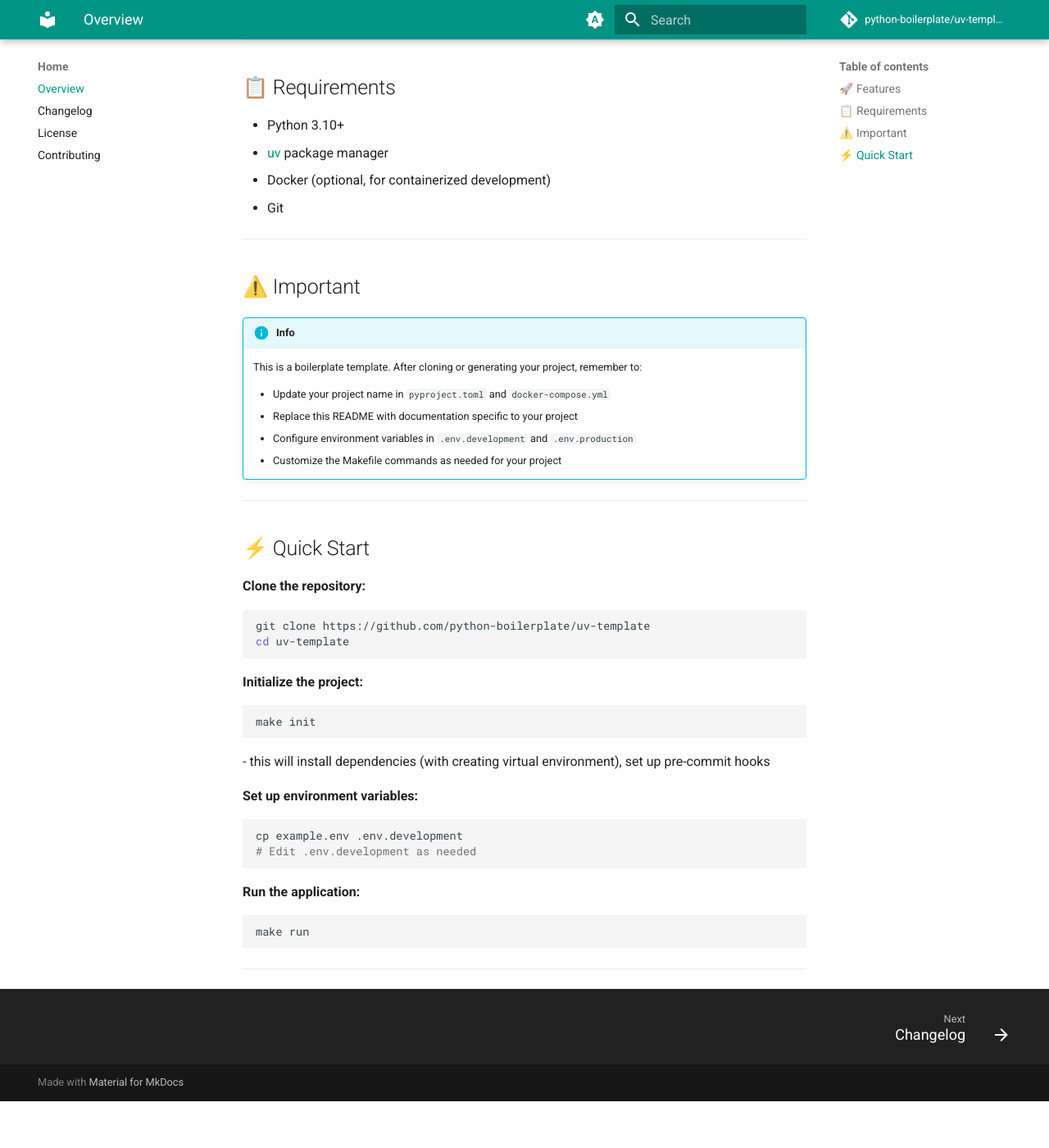
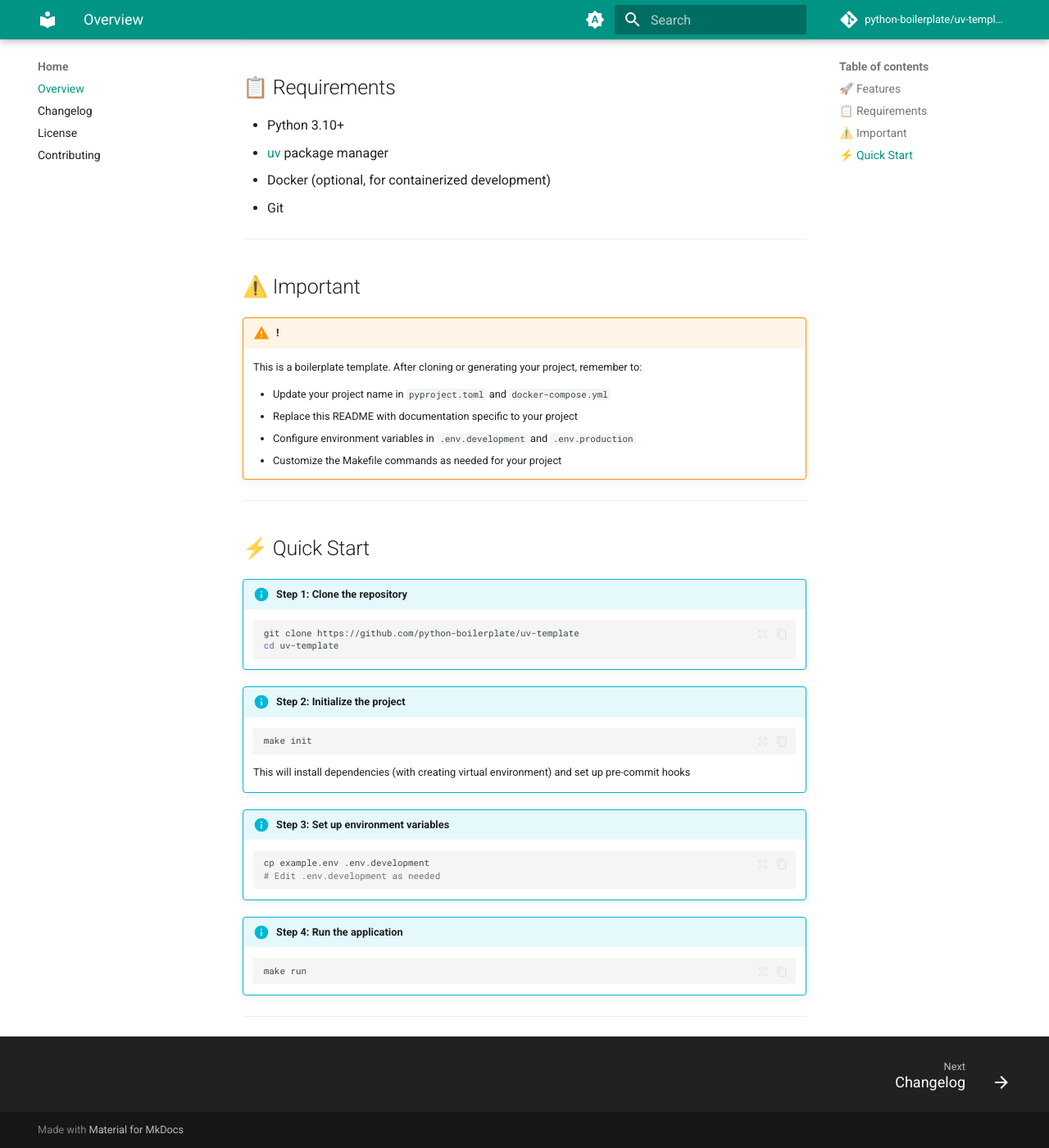
Before and after one commit to python-boilerplate/uv-template, an MkDocs documentation site: the page built from docs/index.md, in a window 1280 px wide and 1400 px high, scrolled down 957 px. Shown: the whole window at 82% size. Built offline with MkDocs 1.6.1 and Material for MkDocs 9.7.7, drawn with Linux system fonts in a browser that asks for light colours; comment, search, counter and statistics services are not loaded; before the commit the page ends 2300 px from its top, so only the background shows below that.

````diff
--- a/docs/index.md
+++ b/docs/index.md
@@ -38,7 +38,7 @@ A comprehensive template for quickly starting new Python projects with modern de
 
 ## ⚠️ Important
 
-!!! info
+!!! warning "!"
     This is a boilerplate template.
     After cloning or generating your project, remember to:
 
@@ -50,28 +50,27 @@ A comprehensive template for quickly starting new Python projects with modern de
 
 ## ⚡ Quick Start
 
-**Clone the repository:**
+!!! info "Step 1: Clone the repository"
+    ```bash
+    git clone https://github.com/python-boilerplate/uv-template
+    cd uv-template
+    ```
 
-```bash
-git clone https://github.com/python-boilerplate/uv-template
-cd uv-template
-```
+!!! info "Step 2: Initialize the project"
+    ```bash
+    make init
+    ```
+    This will install dependencies (with creating virtual environment) and set up pre-commit hooks
 
-**Initialize the project:**
-```bash
-make init
-```
-- this will install dependencies (with creating virtual environment), set up pre-commit hooks
+!!! info "Step 3: Set up environment variables"
+    ```bash
+    cp example.env .env.development
+    # Edit .env.development as needed
+    ```
 
-**Set up environment variables:**
-```bash
-cp example.env .env.development
-# Edit .env.development as needed
-```
-
-**Run the application:**
-```bash
-make run
-```
+!!! info "Step 4: Run the application"
+    ```bash
+    make run
+    ```
 
 ---
--- a/mkdocs.yml
+++ b/mkdocs.yml
@@ -39,6 +39,9 @@ theme:
   features:
     - navigation.footer
     - navigation.tabs
+    - content.code.copy
+    - content.code.select
+
   palette:
   - media: "(prefers-color-scheme)"
     toggle:
@@ -67,3 +70,11 @@ markdown_extensions:
   - admonition
   - pymdownx.details
   - pymdownx.superfences
+  - pymdownx.inlinehilite
+  - pymdownx.snippets
+  - pymdownx.tabbed:
+      alternate_style: true
+  - pymdownx.highlight:
+      anchor_linenums: true
+      line_spans: __span
+      pygments_lang_class: true
````
Also changed, not shown: docs/features/code_quality/ruff.md (+54 -0 lines), docs/features/index.md (+1 -1 lines), docs/reference/project_structure.md (+4 -4 lines).
